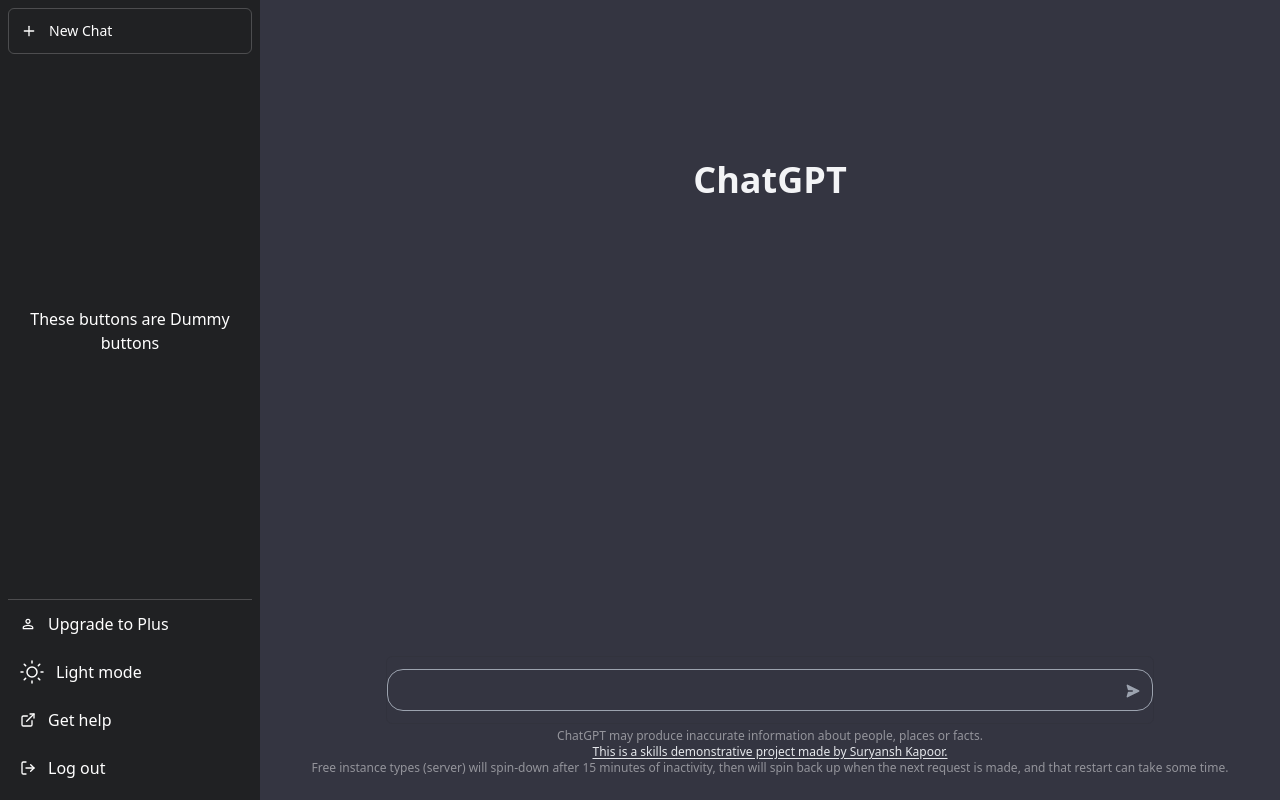
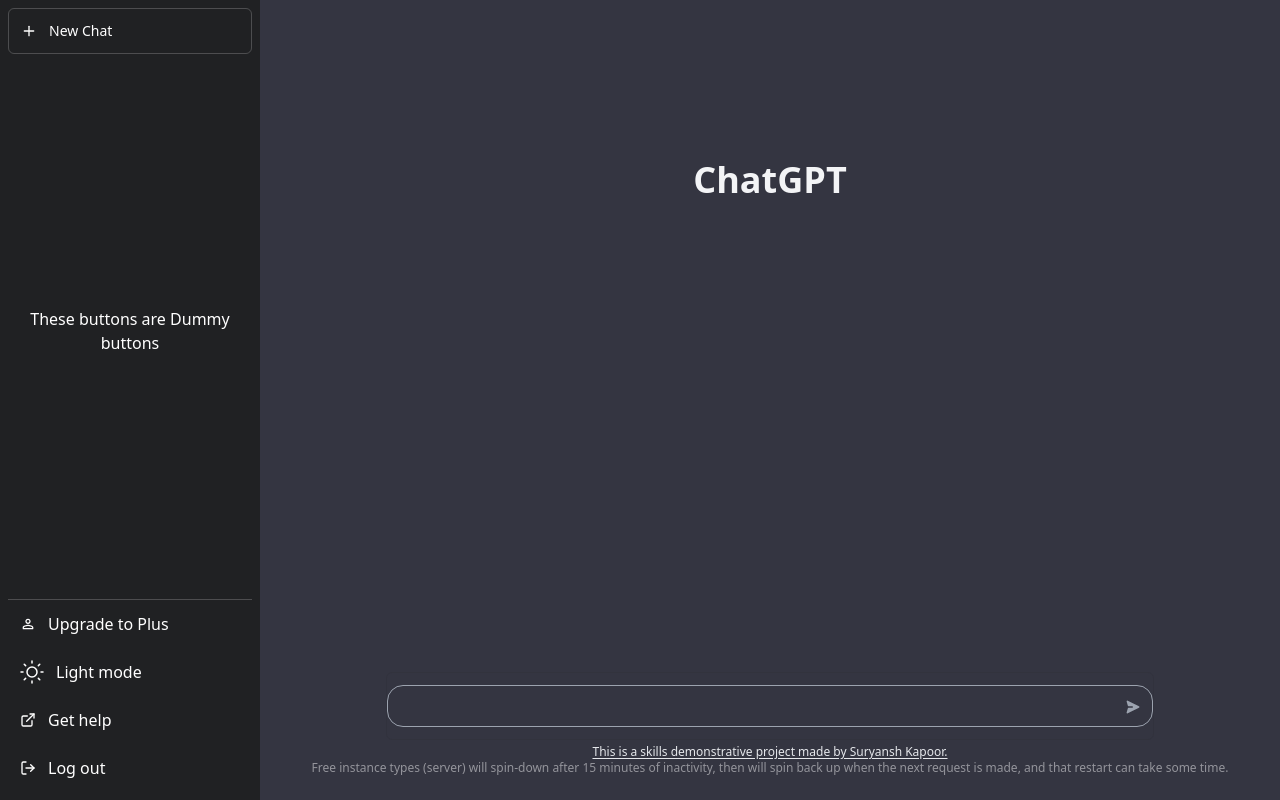
Before and after one commit to Suryanshkapoor/AI-ChatBot-Frontend, a React (Create React App) app: page / in a window 1280 px wide. Built offline with nearby package versions, Linux system fonts and the light colour scheme; the HTML template or start-up script is replaced by a standard one.

Commit message:
slow sever message update

```diff
--- a/src/components/RightSection.js
+++ b/src/components/RightSection.js
@@ -75,10 +75,6 @@
             </div>
           </form>
           <div className="text-center text-xs text-gray-100/50 px-4 pt-1 pb-6">
-            <p>
-              ChatGPT may produce inaccurate information about people, places or
-              facts.
-            </p>
             <span className="text-gray-200 underline underline-offset-2">
               This is a skills demonstrative project made by Suryansh Kapoor.
             </span>
```
